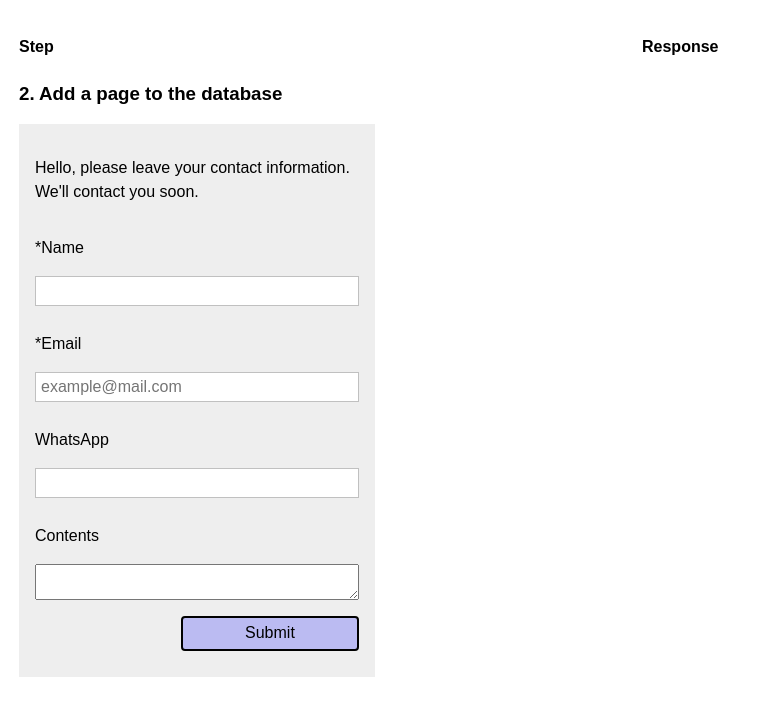
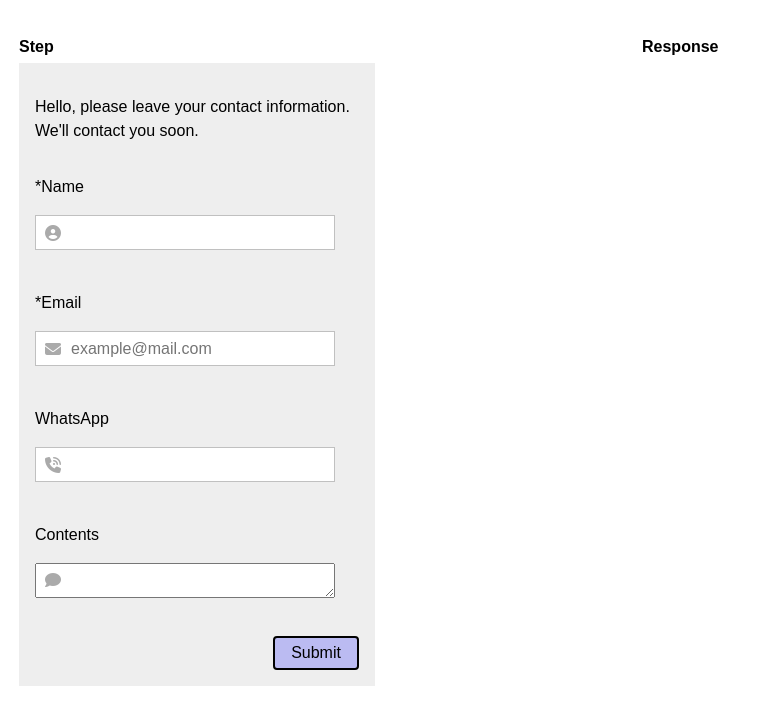
Before and after one commit to harryzhu313/web-form-with-express-notion-for-sentinel, a website: page views/index.html in a window 1280 px wide. Shown: the whole page, without its empty margins (0-762 px from the left). Drawn offline with Linux system fonts and the light colour scheme.

Commit message:
在填写框中加入icon

```diff
--- a/public/style.css
+++ b/public/style.css
@@ -46,7 +46,30 @@ input {
   width: 100%;
 }
 
-form input[type="submit"] {
+/* 在文本框里添加 icon */
+.input-icon-container {
+  position: relative;
+  width: 300px; /* 根据需求调整宽度 */
+  margin-bottom: 15px;
+}
+
+.input-icon-container input,.input-icon-container textarea {
+  width: 100%;
+  padding-left: 35px; /* 为icon预留空间 */
+  height: 35px;
+  box-sizing: border-box;
+}
+
+.input-icon-container i {
+  position: absolute;
+  left: 10px;
+  top: 40%;
+  transform: translateY(-50%);
+  color: #aaa;
+}
+
+
+button {
   background-color: #bbbbf2;
   border: 2px solid currentColor;
   border-radius: 0.25em;
@@ -59,11 +82,11 @@ form input[type="submit"] {
   margin-left: auto;
 }
 
-form input[type="submit"]:hover {
+button:hover {
   background-color: #9292d3;
 }
 
-form input[type="submit"]:active {
+button:active {
   background-color: #b2b2d5;
 }
 
--- a/views/index.html
+++ b/views/index.html
@@ -10,7 +10,7 @@
     <title>Notion integration demo</title>
     <!-- import the webpage's stylesheet -->
     <link rel="stylesheet" href="/style.css" />
-
+    <link rel="stylesheet" href="https://cdnjs.cloudflare.com/ajax/libs/font-awesome/6.5.1/css/all.min.css">
     <!-- import the webpage's client-side javascript file -->
     <script src="/client.js" defer></script>
   </head>
@@ -38,26 +38,40 @@
         <!-- 创建 page 的表单和 response -->
         <tr>
           <td>
-            <h3>2. Add a page to the database</h3>
+
             <form id="pageForm">
               <p>Hello, please leave your contact information. We'll contact you soon.</p>
               <!-- <label for="newPageDB" style="display:none;">Parent DB ID</label> -->
               <!-- <input type="text" id="newPageDB" style="display:none;" /> -->
               <label for="newPageName" required>*Name</label>
-              <input type="text" id="newPageName" />
+              <div class="input-icon-container">
+                <i class="fa-solid fa-circle-user"></i>
+                <input type="text" id="newPageName" />
+              </div>
 
-              <label for="newEmail" required>*Email</label>
-              <input type="email" id="newEmail" placeholder="example@mail.com"/>
+              <label for ="newEmail" required>*Email</label>
+              <div class="input-icon-container">
+                <i class="fa-solid fa-envelope"></i>
+                <input type="email" id="newEmail" placeholder="example@mail.com"/>
+              </div>
 
               <label for="newPhoneNumber">WhatsApp</label>
-              <input type="tel" id="newPhoneNumber"/>
-
+              <div class="input-icon-container">
+                <i class="fa-solid fa-phone-volume"></i>
+                <input type="tel" id="newPhoneNumber"/>
+              </div>
+<!-- head 隐藏了 -->
               <label for="header" style="display:none;">Header 1</label>
               <input type="text" id="header" style="display:none;"/>
+<!-- head 隐藏了 -->
 
               <label for="newParagraph">Contents</label>
-              <textarea id="newParagraph"></textarea>
-              <input type="submit" />
+              <div class="input-icon-container">
+                <i class="fa-solid fa-comment"></i>
+                <textarea id="newParagraph"></textarea>
+              </div>
+
+              <button type="submit">Submit</button>
             </form>
           </td>
           <!-- The page form response will be appended here after submitting it -->
```
